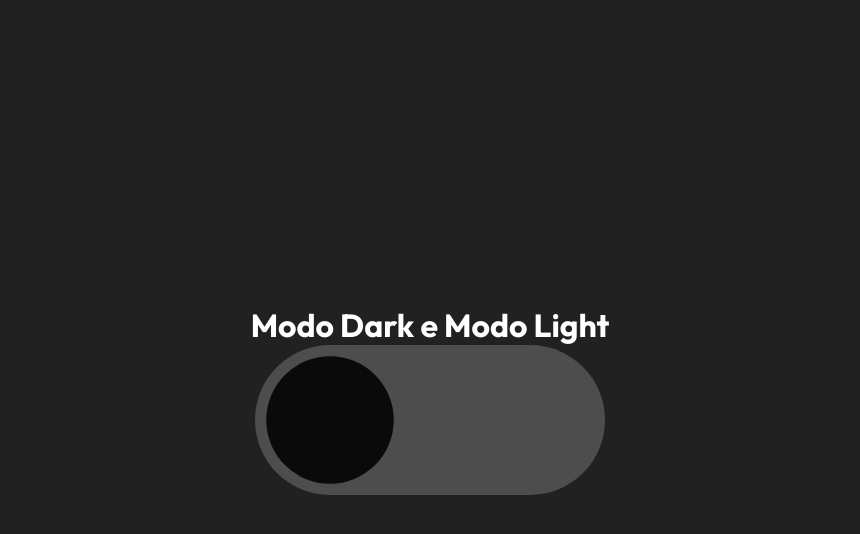
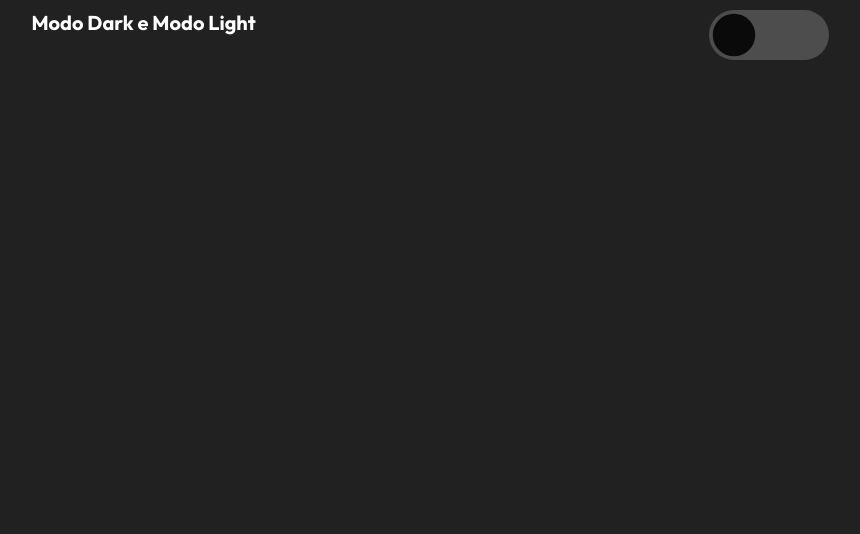
Before and after one commit to jose-carlosjr/Dark-Mode, a plain HTML site: page index.html in a window 1280 px wide. Shown: the whole page, without its empty margins (210-1070 px from the left). Drawn offline with Linux system fonts and the light colour scheme.

Commit message:
Realizando ajustes na página
Posicionamento do botão

```diff
--- a/style/style.scss
+++ b/style/style.scss
@@ -10,28 +10,30 @@
 body {
     height: 100vh;
     display: flex;
-    justify-content: center;
-    align-items: center;
-    flex-direction: column;
+    justify-content: space-around;
+    gap: 10px;
+    padding: 10px 20px;
+    flex-direction: row;
     background-color: #212121;
     transition: 0.5s;
 }
 
 h1 {
     color: white;
+    font-size: 20px;
 }
 
 .trilho {
-    width: 350px;
-    height: 150px;
+    width: 120px;
+    height: 50px;
     background-color: #4d4d4d;
     border-radius: 150px;
     position: relative;
     cursor: pointer;
 
     .indicador {
-        width: 150px;
-        height: 150px;
+        width: 50px;
+        height: 50px;
         background-color: rgba(0, 0, 0, 0.873);
         border-radius: 50%;
         transform: scale(0.85);
@@ -46,7 +48,7 @@ h1 {
     background-color: #c3c3c3;
 
     & .indicador {
-        left: 200px;
+        left: 68px;
         background-color: #fbf6f6bb;
     }
 }
```
Also changed, not shown: style/style.css, 1 other file.
